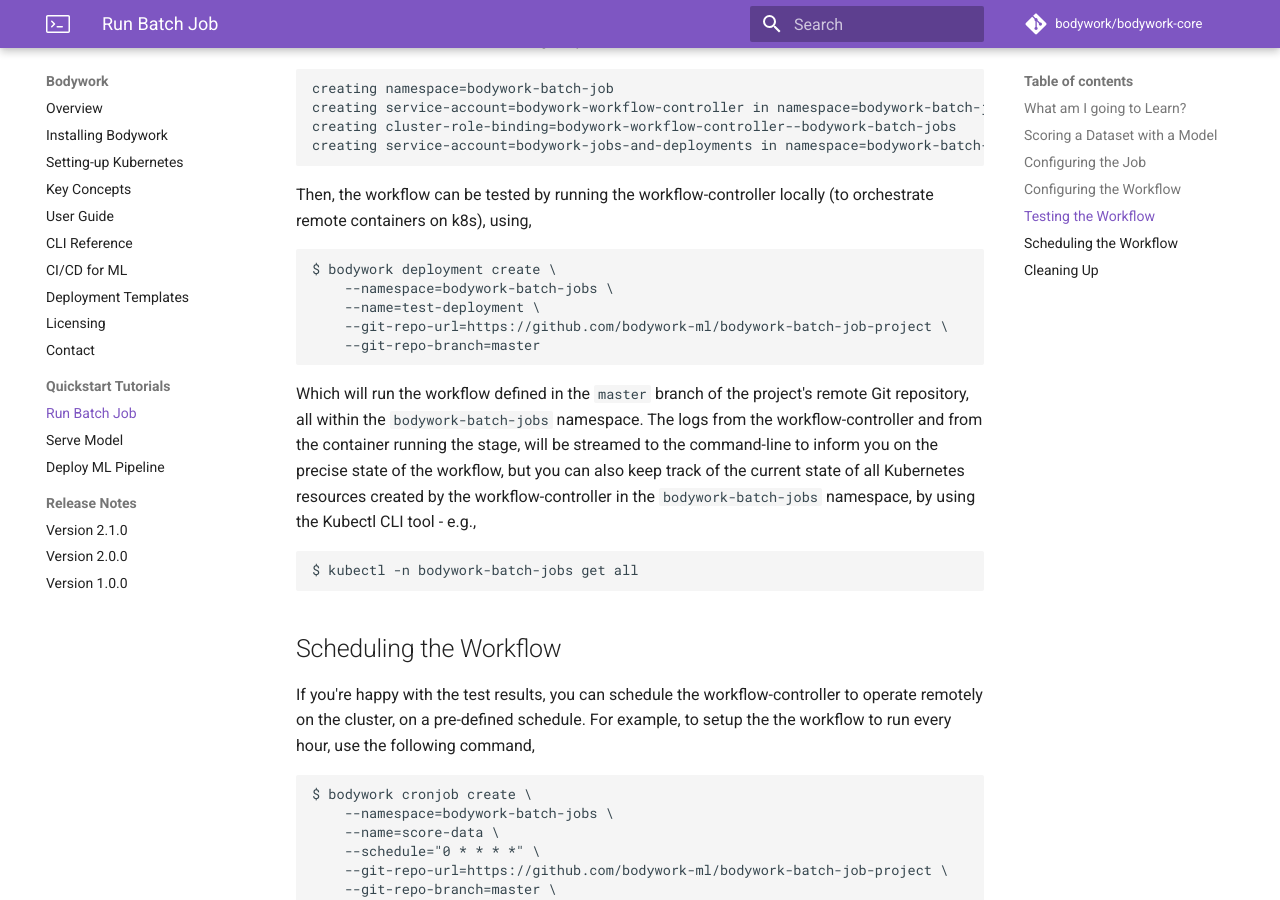
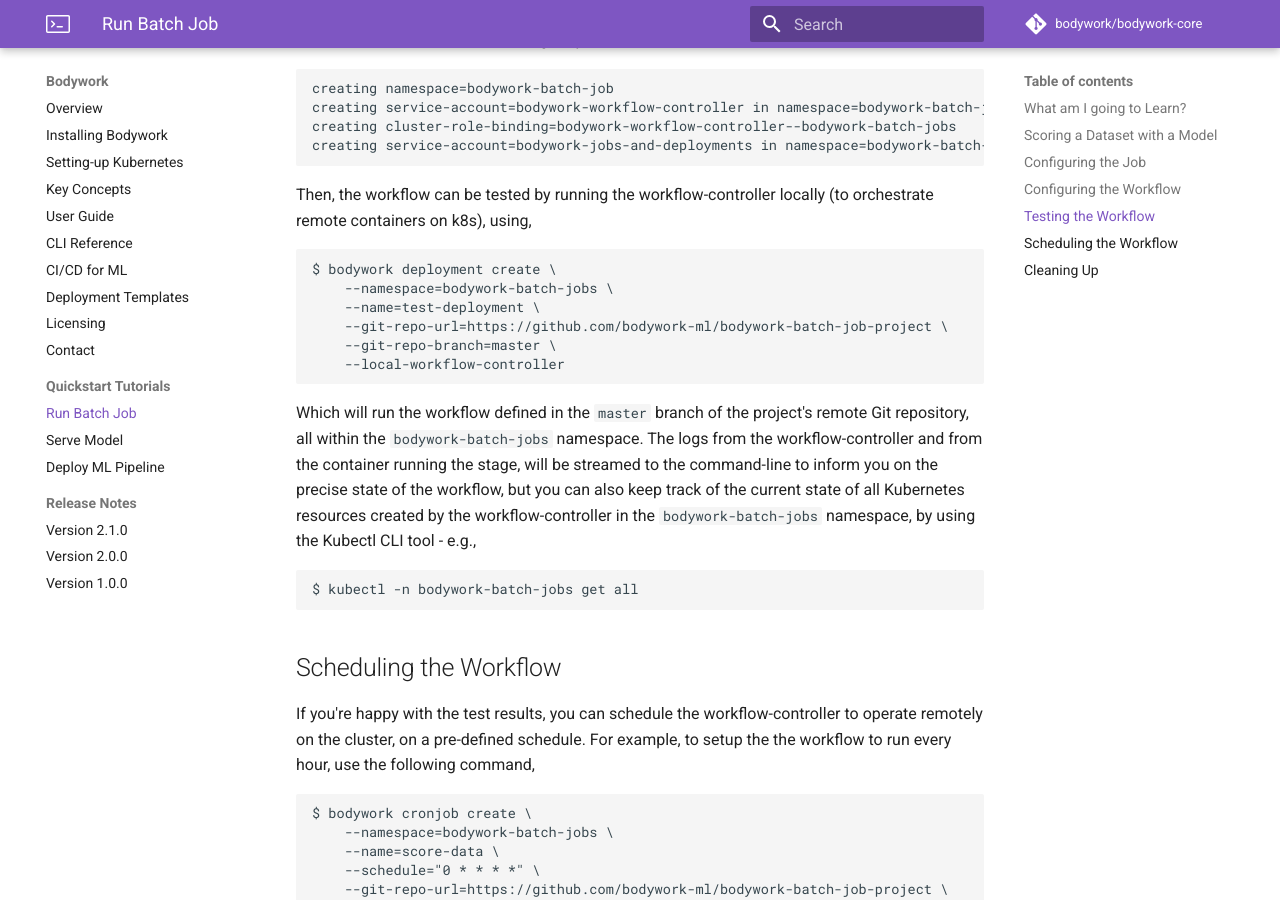
Before and after one commit to bodywork-ml/bodywork-docs, an MkDocs documentation site: the page built from docs/quickstart_batch_job.md, in a window 1280 px wide and 900 px high, scrolled down 4201 px. Built offline with MkDocs 1.6.1 and Material for MkDocs 9.7.7, drawn with Linux system fonts in a browser that asks for light colours; comment, search, counter and statistics services are not loaded.

Commit message:
Minor edits.

````diff
--- a/docs/quickstart_batch_job.md
+++ b/docs/quickstart_batch_job.md
@@ -173,7 +173,8 @@ $ bodywork deployment create \
     --namespace=bodywork-batch-jobs \
     --name=test-deployment \
     --git-repo-url=https://github.com/bodywork-ml/bodywork-batch-job-project \
-    --git-repo-branch=master
+    --git-repo-branch=master \
+    --local-workflow-controller
 ```
 
 Which will run the workflow defined in the `master` branch of the project's remote Git repository, all within the `bodywork-batch-jobs` namespace. The logs from the workflow-controller and from the container running the stage, will be streamed to the command-line to inform you on the precise state of the workflow, but you can also keep track of the current state of all Kubernetes resources created by the workflow-controller in the `bodywork-batch-jobs` namespace, by using the Kubectl CLI tool - e.g.,
````
Also changed, not shown: docs/quickstart_ml_pipeline.md (+11 -9 lines).
